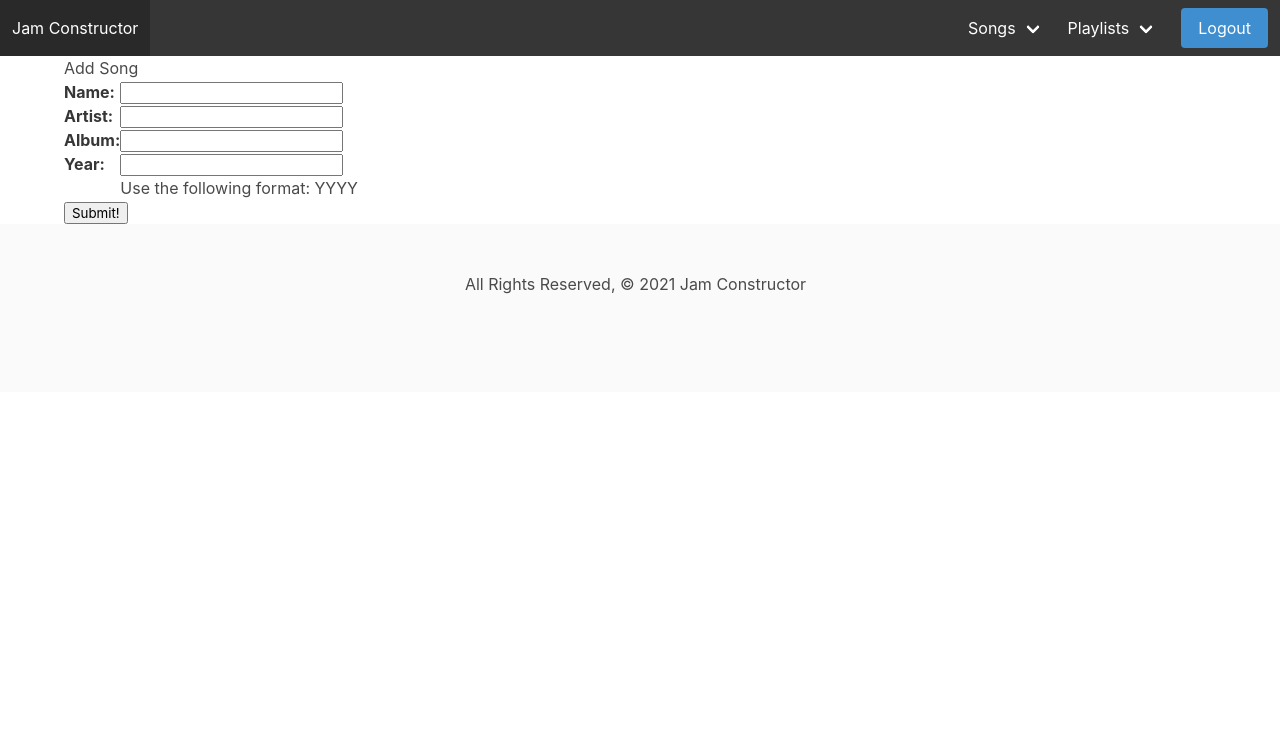
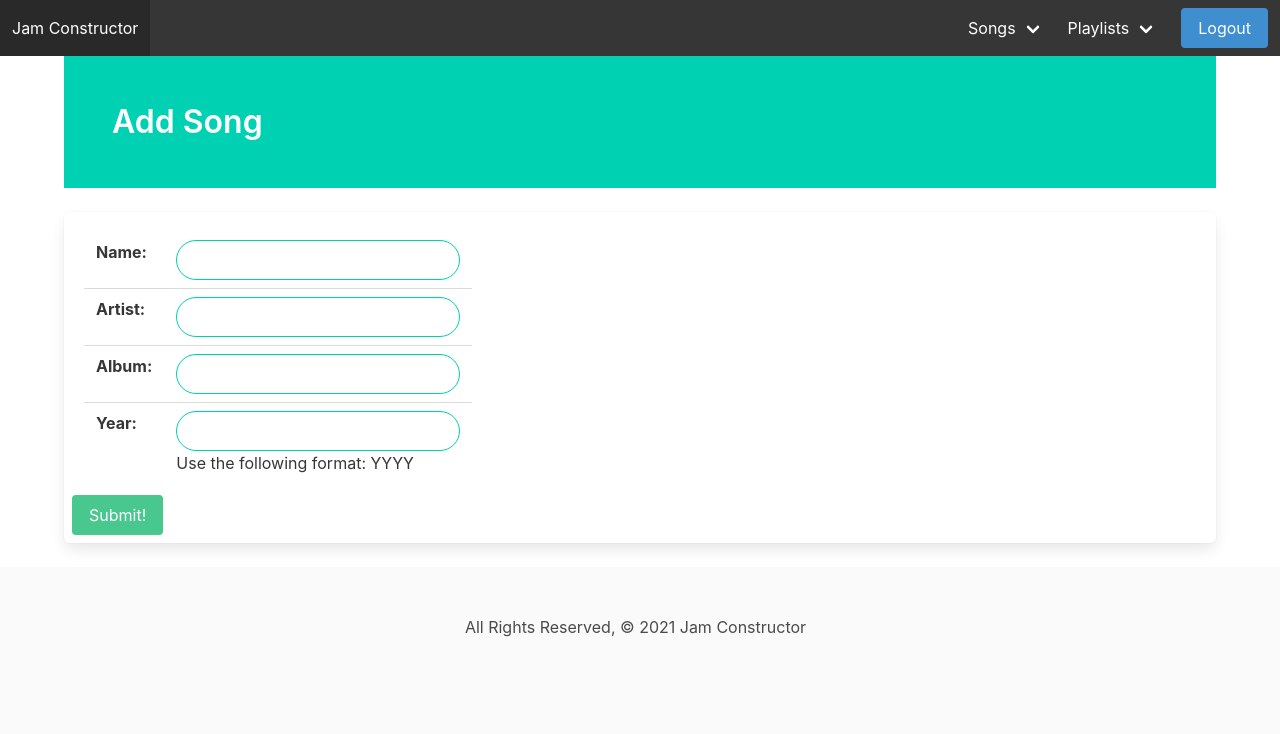
Before and after one commit to andrewpaparella/Jam_Constructor, a Django app: page /songs/create/ in a window 1280 px wide. Shown: the top 734 px of the page. Run offline with Django 3.2, Linux system fonts and the light colour scheme; the visitor is signed in with stand-in values (Sample User, id 1).

Commit message:
edits add song inputs

```diff
--- a/main_app/templates/main_app/song_form.html
+++ b/main_app/templates/main_app/song_form.html
@@ -1,17 +1,36 @@
-{% extends 'base.html' %}
+{% extends 'base.html' %} {% block content %}
+<div class="block">
+  <div class="hero is-primary">
+    <div class="hero-body">
+      <h1 class="title">Add Song</h1>
+    </div>
+  </div>
+</div>
+<div class="box">
+<div class="columns">
 
-{% block content %}
-    <h1>Add Song</h1>
+  <form class="form" action="" method="POST">
+    <!-- Django requires the following for security -->
+    {% csrf_token %}
 
 
-  <form action="" method="POST">
-    <!-- Django requires the following for security -->
-    {% csrf_token %}
-    <table>
-      <!-- Render the inputs/labels inside of <tr> & <td>s -->
-      {{ form }}
-    </table>
-    <input type="submit" value="Submit!" class="btn">
-  </form>
+    <div class="column is-12">
+    <table class="table is striped">
+          <!-- Render the inputs/labels inside of <tr> & <td>s -->
+            {{ form }}
+          </table>
+        </div>
+          <input type="submit" value="Submit!" class="button is-success" />
+
+      </form>
+  </div>
+  </div>
+
+<script>
+  document.getElementById("id_name").className = "input is-rounded is-primary";
+  document.getElementById("id_artist").className = "input is-rounded is-primary";
+  document.getElementById("id_album").className = "input is-rounded is-primary";
+  document.getElementById("id_year").className = "input is-rounded is-primary";
+</script>
 
 {% endblock %}
```
